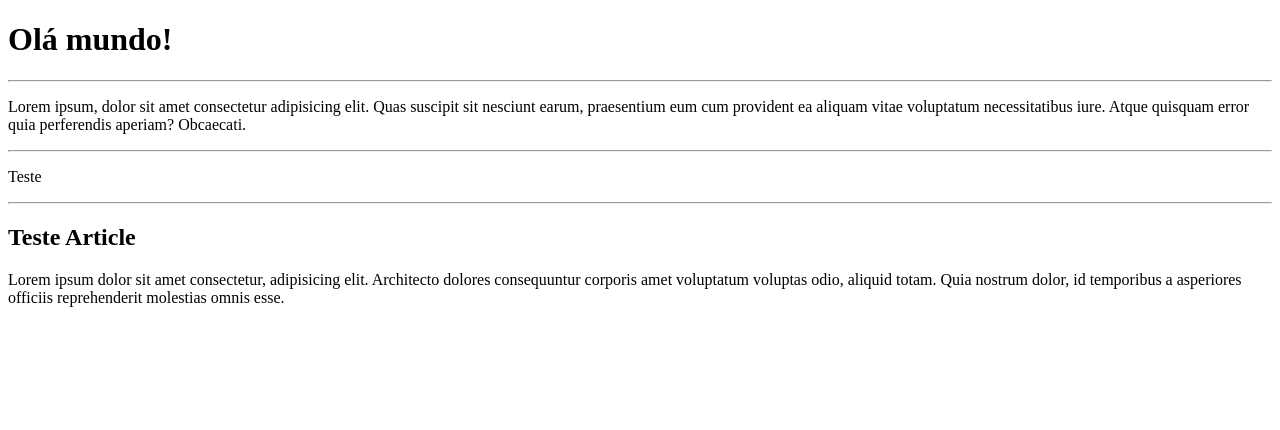
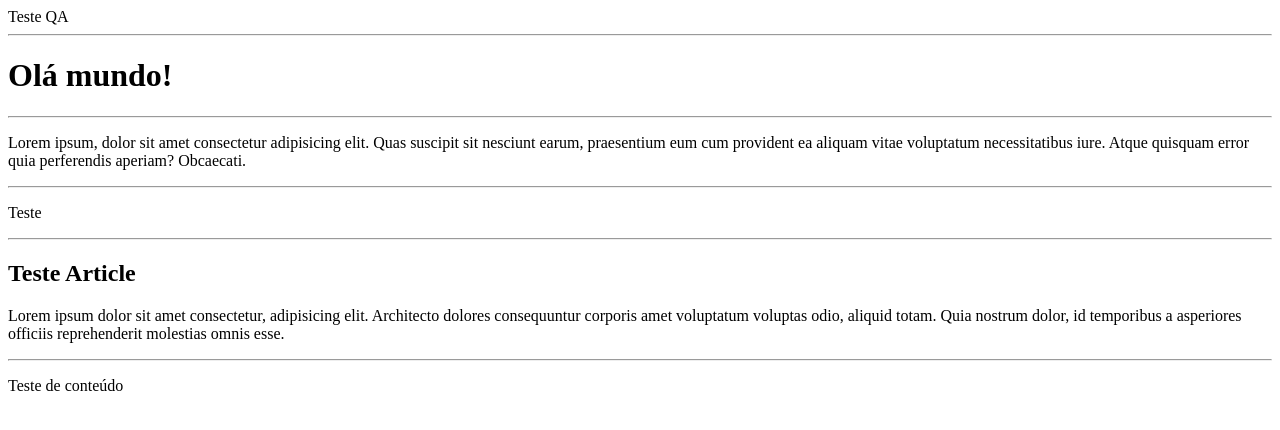
Before and after one commit to qa-pedroneto/AprendendoGITeGIThub, a plain HTML site: page pedronetoqa/index.html in a window 1280 px wide. Drawn offline with Linux system fonts and the light colour scheme.

Commit message:
Commit de branch CONTEUDO

```diff
--- a/pedronetoqa/index.html
+++ b/pedronetoqa/index.html
@@ -6,13 +6,20 @@
     <title>Pedro Neto QA</title>
 </head>
 <body>
+    <header>Teste QA</header><hr>
+
     <h1>Olá mundo!</h1><hr>
         <p>Lorem ipsum, dolor sit amet consectetur adipisicing elit. Quas suscipit sit nesciunt earum, praesentium eum cum provident ea aliquam vitae voluptatum necessitatibus iure. Atque quisquam error quia perferendis aperiam? Obcaecati.</p>
     <hr>
+
     <p>Teste</p><hr>
+
     <article>
         <h1>Teste Article</h1>
         <p>Lorem ipsum dolor sit amet consectetur, adipisicing elit. Architecto dolores consequuntur corporis amet voluptatum voluptas odio, aliquid totam. Quia nostrum dolor, id temporibus a asperiores officiis reprehenderit molestias omnis esse.</p>
-    </article>
+    </article><hr>
+
+    <p>Teste de conteúdo</p>
+
 </body>
 </html>
```
